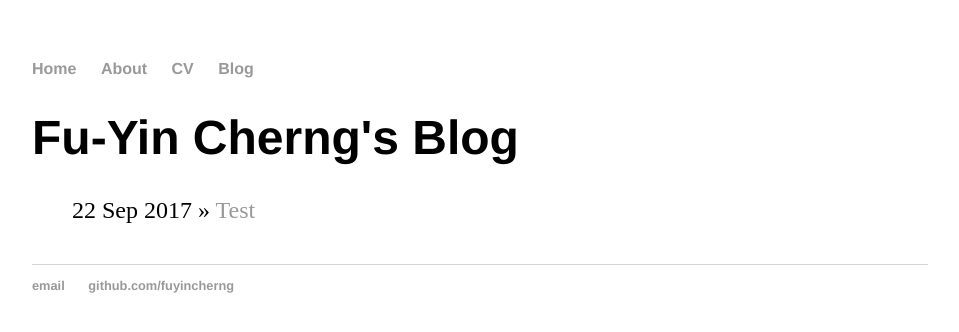
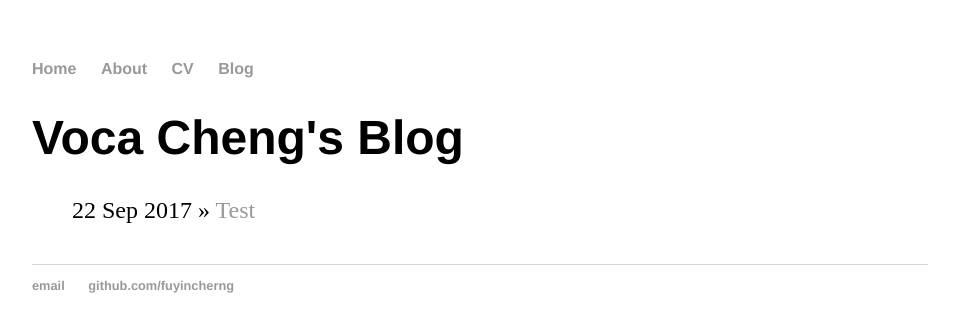
Before and after one commit to FuyinCherng/FuyinCherng.github.io, a Jekyll site: the page built from blog/index.html, in a window 1280 px wide. Shown: the top 332 px of the page, without its empty margins (160-1119 px from the left). Built offline with Jekyll 4.4.1, drawn with Linux system fonts in a browser that asks for light colours.

Commit message:
Update index.html

```diff
--- a/blog/index.html
+++ b/blog/index.html
@@ -1,6 +1,6 @@
 ---
 layout: default
-title: Fu-Yin Cherng's Blog
+title: Voca Cheng's Blog
 ---
 	<h1>{{ page.title }}</h1>
 	<ul class="posts">
```
